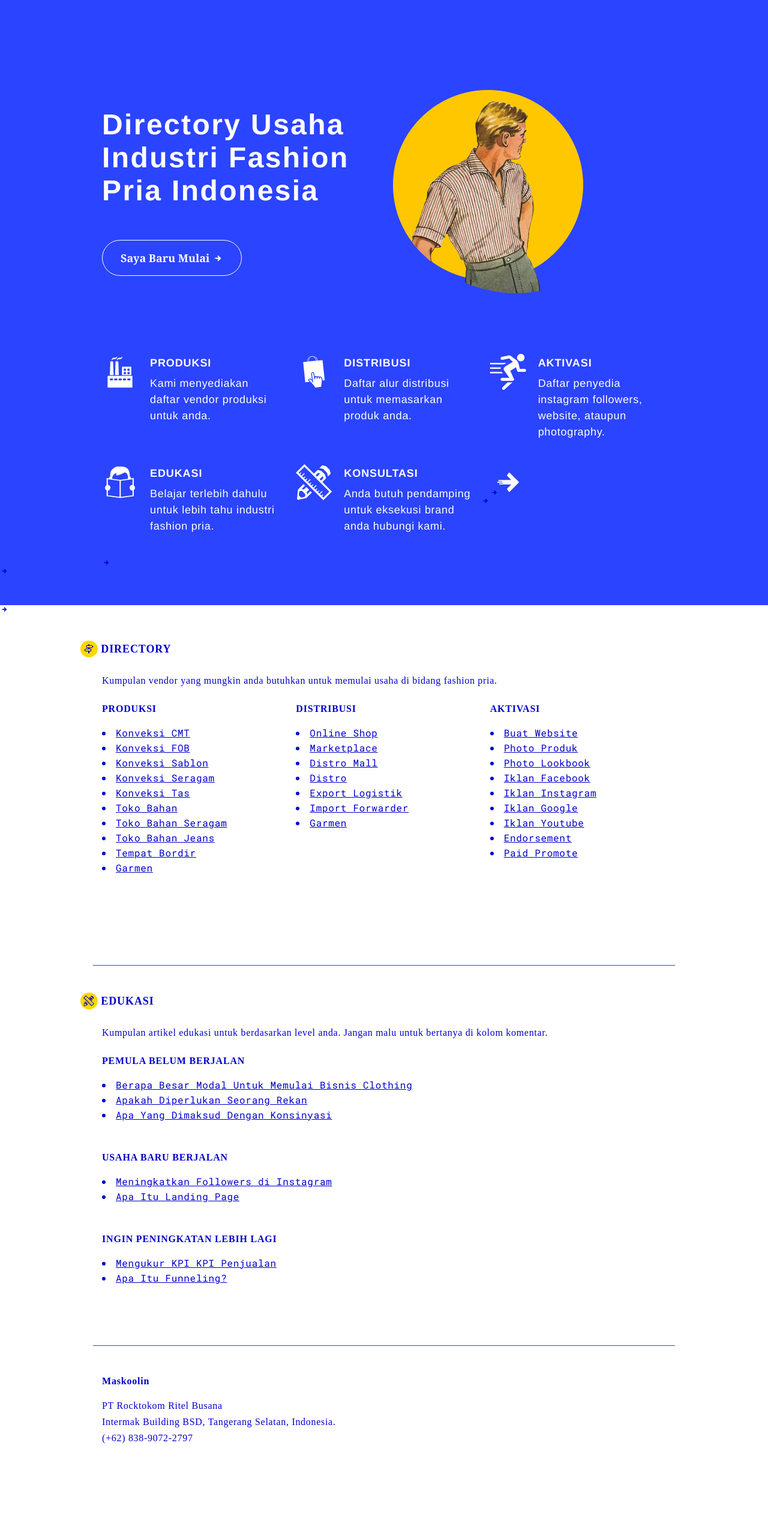
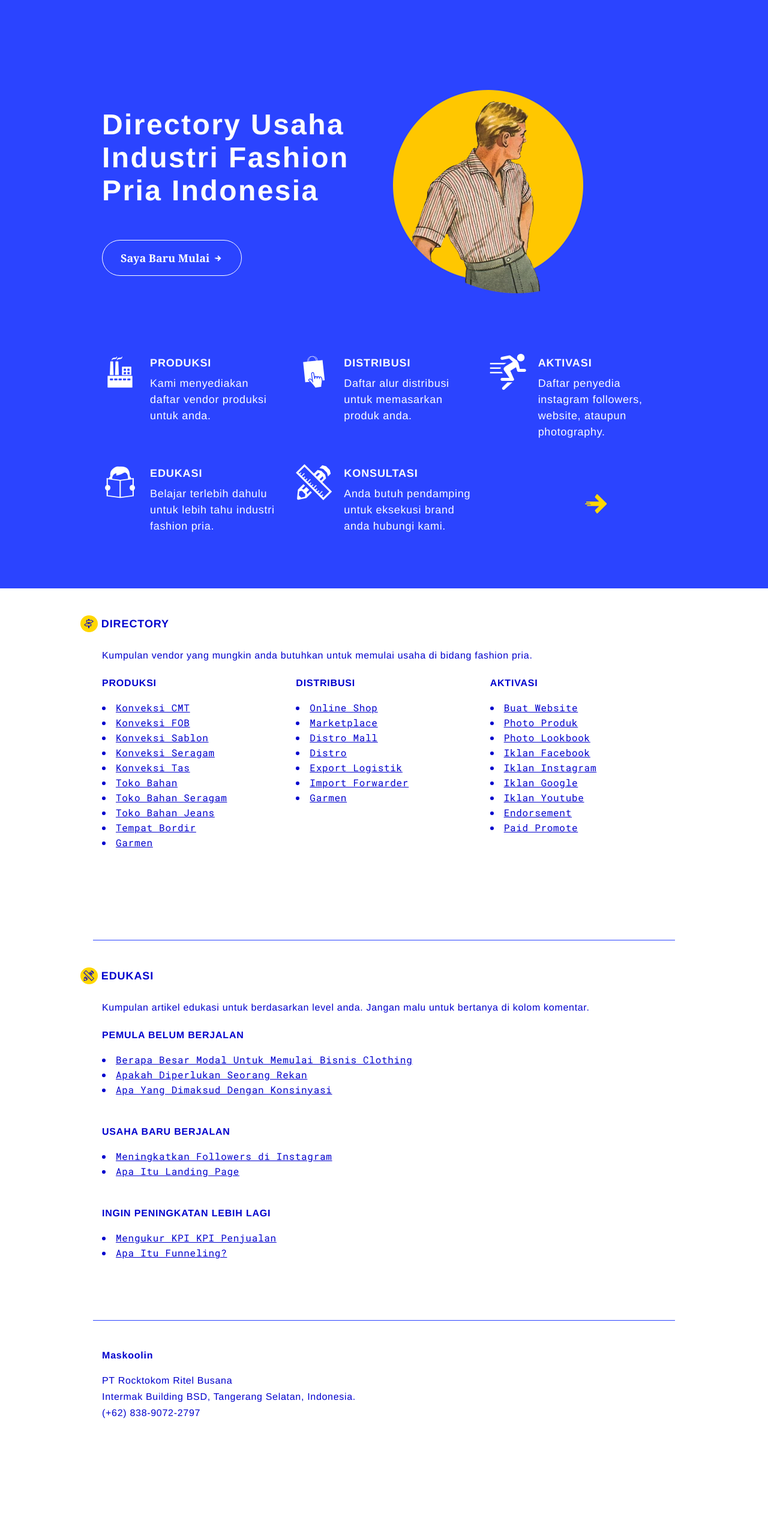
Before and after one commit to kemtol/fashion-pria, a Jekyll site: the page built from index.html, in a window 1280 px wide. Shown: the whole page at 60% size. Built offline with Jekyll 4.4.1, drawn with Linux system fonts in a browser that asks for light colours; after the commit the page ends 2519 px from its top, so only the background shows below that.

Commit message:
Update header.html

```diff
--- a/_includes/header.html
+++ b/_includes/header.html
@@ -58,8 +58,8 @@
 						</div>
 					</div><!-- .col -->
 					<div class="col-md-4 col-sm-6">
-						<div class="single-process">
-							<i class="icofont-swoosh-right">
+						<div class="single-process" style="width:100%;padding-top:25%">
+							<i class="icofont-swoosh-right" style="top:50%;left:50%;color:gold"></i>
 						</div>
 					</div><!-- .col -->
 				</div><!-- .row -->
```
